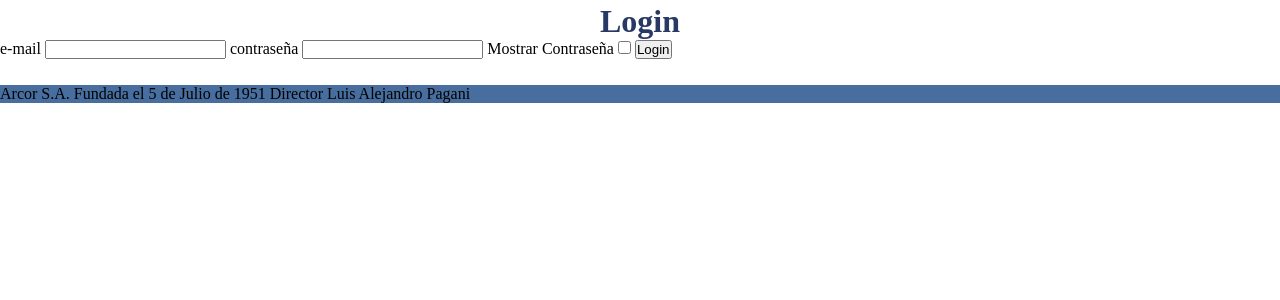
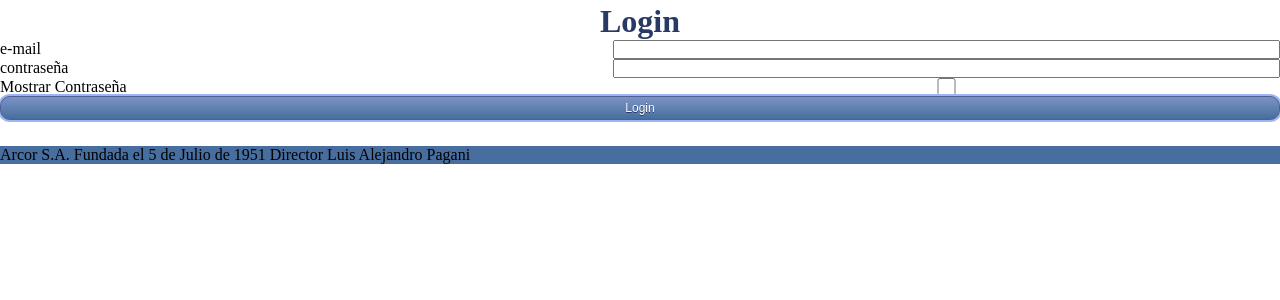
Before and after one commit to cjesus01/TpTIO, a PHP site: page /login in a window 1280 px wide. Shown: the part 48-348 px from the top of the page. Run offline with PHP 8.4, Linux system fonts and the light colour scheme; tables that the repository leaves empty or names only in its code hold one stand-in row (values such as "Sample post").

Commit message:
Layout de los formularios de login/registro y editar suceso

```diff
--- a/styles/style.css
+++ b/styles/style.css
@@ -2,6 +2,72 @@
   padding: 0;
   margin: 0;
 }
+
+.form-modificar-suceso {
+	display: grid;
+	grid-template-areas:
+	"label-anio input-anio"
+	"label-suceso input-suceso"
+	"submit submit";
+}
+
+.form-modificar-suceso .label-anio {
+	grid-area: label-anio;
+}
+
+.form-modificar-suceso .input-anio {
+	grid-area: input-anio;
+}
+
+.form-modificar-suceso .label-suceso {
+	grid-area: label-suceso;
+}
+
+.form-modificar-suceso .input-suceso {
+	grid-area: input-suceso;
+}
+
+.form-modificar-suceso .submit {
+	grid-area: submit;
+}
+
+.form-auth {
+	display: grid;
+	grid-template-areas:
+	"label-mail input-mail"
+	"label-password input-password"
+	"label-mostrar input-mostrar"
+	"submit submit";
+}
+
+.form-auth .label-mail {
+	grid-area: label-mail;
+}
+
+.form-auth .input-mail {
+	grid-area: input-mail;
+}
+
+.form-auth .label-password {
+	grid-area: label-password;
+}
+
+.form-auth .input-password {
+	grid-area: input-password;
+}
+
+.form-auth .label-mostrar {
+	grid-area: label-mostrar;
+}
+
+.form-auth .input-mostrar {
+	grid-area: input-mostrar;
+}
+
+.form-auth .submit {
+	grid-area: submit;
+}
+
 #menu {
   margin: 3;
 	background:#476e9e;
--- a/templates/login.tpl
+++ b/templates/login.tpl
@@ -1,14 +1,14 @@
 <body>
 {include file = 'header.tpl'}
 <h1>Login</h1>
-<form action="validar_usuario" method="post">
-<label for="login_mail">e-mail</label>
-<input type="email" name="mail" id="login_mail" required autocomplete="email">
-<label for="login_contraseña">contraseña</label>
-<input type="password" name="password" id="login_contraseña" required minlength="8" autocomplete="current-password">
-<label for="mostrar_contraseña">Mostrar Contraseña</label>
-<input type="checkbox" id="mostrar_contraseña">
-<input type="submit" value="Login">
+<form class="form-auth" action="validar_usuario" method="post">
+<label class="label-mail" for="login_mail">e-mail</label>
+<input class="input-mail" type="email" name="mail" id="login_mail" required autocomplete="email">
+<label class="label-password" for="login_contraseña">contraseña</label>
+<input class="input-password" type="password" name="password" id="login_contraseña" required minlength="8" autocomplete="current-password">
+<label class="label-mostrar" for="mostrar_contraseña">Mostrar Contraseña</label>
+<input class="input-mostrar" type="checkbox" id="mostrar_contraseña">
+<input class="submit myButton" type="submit" value="Login">
 </form>
 {include file = 'footer.tpl'}
 </body>
```
Also changed, not shown: templates/FormModificarHistoria.tpl (+6 -6 lines), templates/registrar.tpl (+8 -8 lines).
